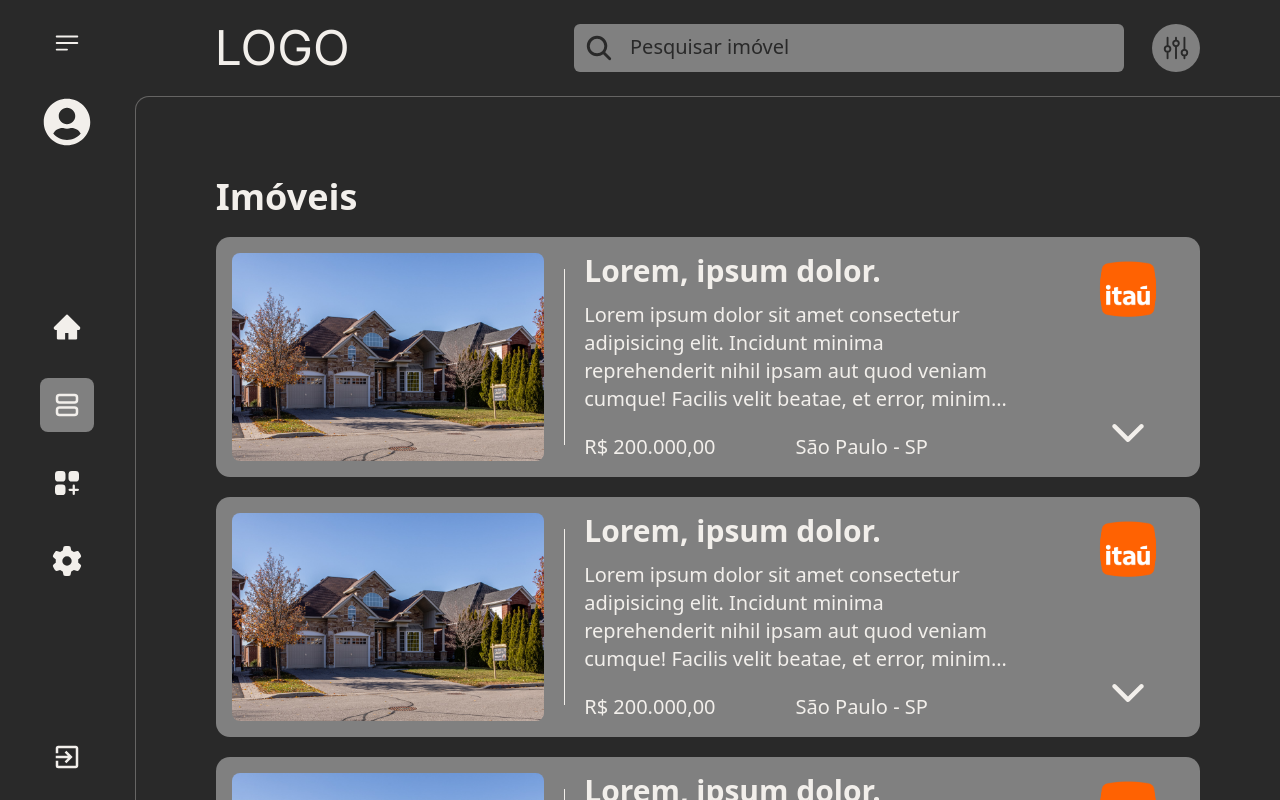
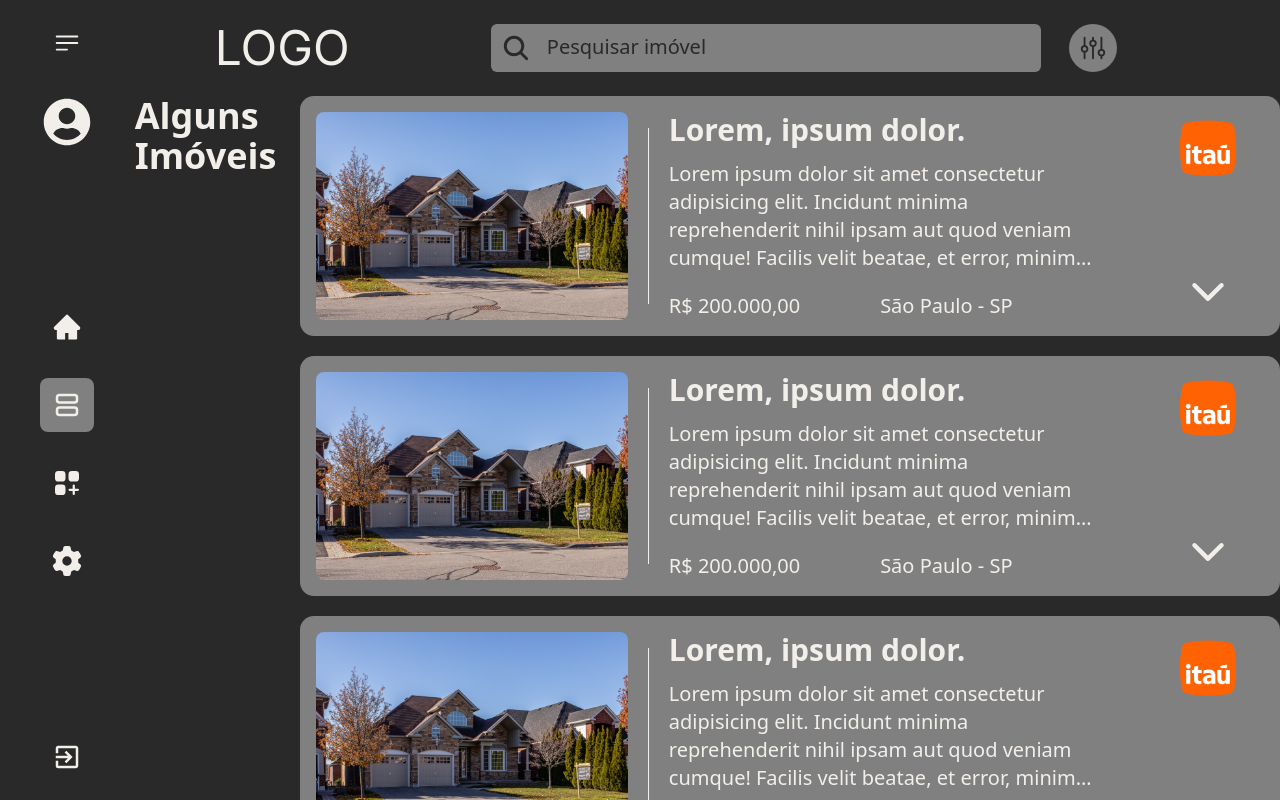
Before and after one commit to Kauan-afk/pi4, a React (Vite) app: page /Home in a window 1280 px wide. Shown: the top 800 px of the page. Built offline with nearby package versions, Linux system fonts and the light colour scheme.

Commit message:
Add files via upload

```diff
--- a/src/App.tsx
+++ b/src/App.tsx
@@ -4,6 +4,7 @@ import { PageProperties } from './pages/PageProperties'
 import { SideBar } from './Components/SideBar';
 import { BrowserRouter, Route, Routes } from 'react-router-dom';
 import { PageLogin } from './pages/PageLogin';
+import { PageHome } from './pages/PageHome';
 
 
 
@@ -19,7 +20,8 @@ function App() {
     <BrowserRouter>
       <Routes>
         <Route path='/' element={<PageLogin/>}/>
-        <Route path='/Home' element={<PageProperties/>}/>
+        <Route path='/Home' element={<PageHome/>}/>
+        <Route path='/ListProperties' element={<PageProperties/>}/>
       </Routes>
     </BrowserRouter>
    </main>
--- a/src/Components/Navbar.tsx
+++ b/src/Components/Navbar.tsx
@@ -2,10 +2,11 @@ import { IoSearch } from "react-icons/io5";
 import { PiSliders } from "react-icons/pi";
 export function Navbar() {
     return(
-        <div className='flex items-center justify-between px-20 flex-initial h-24'>
+        <div className='flex items-center px-20 flex-initial h-24'>
+            <div className="flex-innit" >
             <h1 className='text-contrastWhite font-inter text-5xl'>LOGO</h1>
-
-            <div className='flex items-center gap-7'>
+</div>
+            <div className='flex flex-1 justify-center items-center gap-7'>
                 <p className='relative left-17 text-bgBlack text-3xl'><IoSearch/></p>
                 <input type="text" className='bg-distaqueBlack rounded-sm h-12 w-[550px] pl-14 pr-5 placeholder:text-bgBlack placeholder:text-xl focus:outline outline-contrastWhite ' placeholder='Pesquisar imóvel'/>
                 <button className='h-12 w-12 rounded-full bg-distaqueBlack text-bgBlack text-3xl flex justify-center items-center cursor-pointer hover:brightness-90 transition-all duration-200 hover:border border-contrastWhite'><PiSliders/></button>
--- /dev/null
+++ b/src/pages/PageHome.tsx
@@ -0,0 +1,21 @@
+import { Navbar } from '@/Components/Navbar';
+import { Property } from '@/Components/Property';
+
+export function PageHome(){
+    return(
+
+        <div className="flex flex-col w-full">
+         <Navbar/>
+<div className="flex ">
+        <h1 className="font-semibold text-4xl text-contrastWhite">Alguns Imóveis</h1>
+         <div className="flex flex-col gap-5">
+            <Property/>
+            <Property/>
+            <Property/>
+         </div>
+         </div>
+         </div>
+
+
+    )
+}
--- a/src/pages/PageLogin.tsx
+++ b/src/pages/PageLogin.tsx
@@ -1,4 +1,4 @@
-import houseImg from '../assets/ChatGPT Image 8 de abr. de 2025, 10_53_11.png'
+import houseImg from '../assets/ChatGPT Image 8 de abr. de 2025, 18_48_11.png'
 
 export function PageLogin(){
     return(
@@ -6,8 +6,22 @@ export function PageLogin(){
             <div className="h-full flex-1">
                 <img src={houseImg} className='h-full' alt="" />
             </div>
-            <div className=" h-full flex-1">
+            <div className=" h-full flex-initial">
+                <div>
+                    <h2>Sign in</h2>
+                    <div>
+                        <div>
+                            <h3>Email</h3>
+                            <input type="text" name="" id="" />
+                        </div>
+                        <div>
+                            <h3>Email</h3>
+                            <input type="text" name="" id="" />
+                        </div>
+                        <button>Entrar</button>
 
+                    </div>
+                </div>
             </div>
         </main>
     )
```
Also changed, not shown: 1 other file (tests, documents, lock files or other folders).
